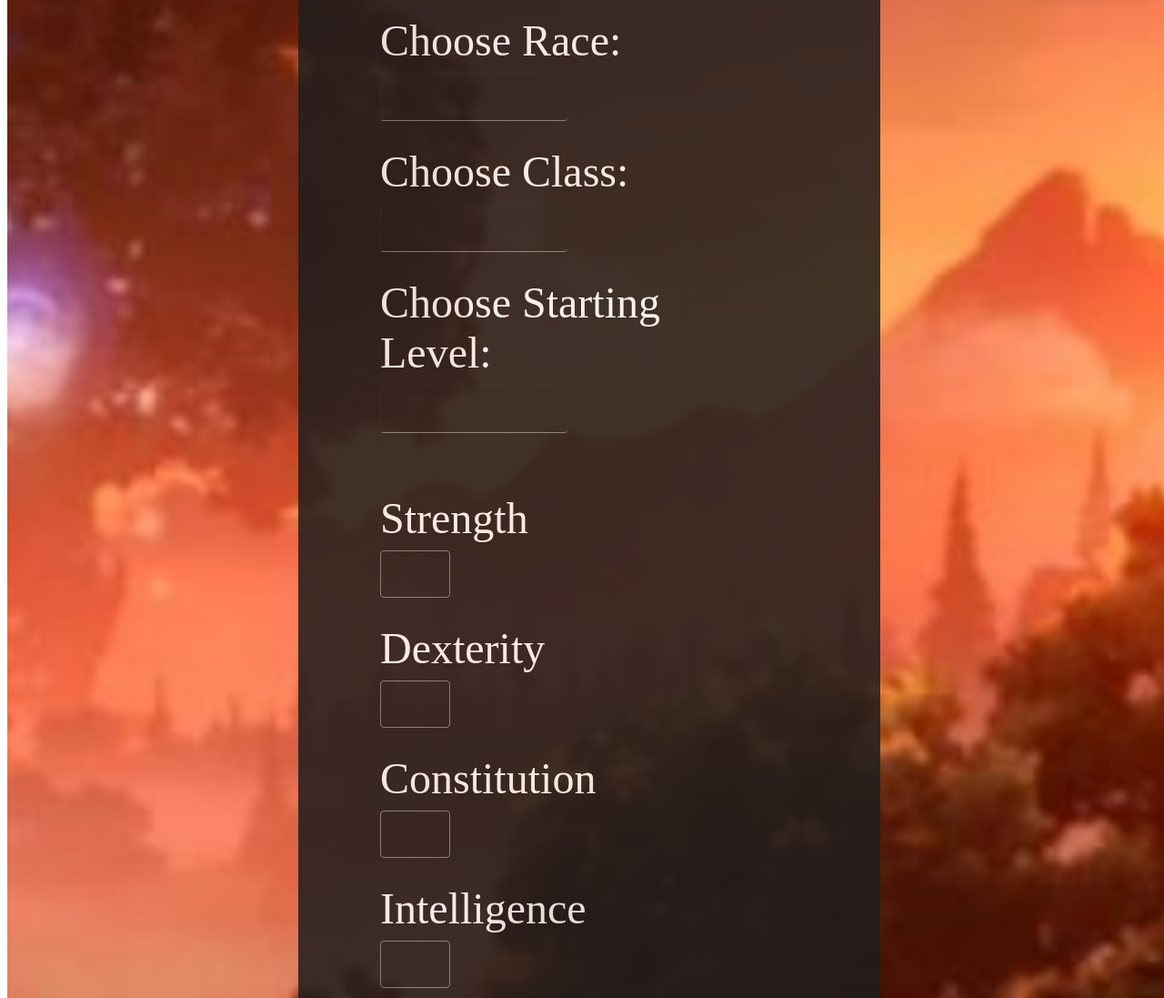
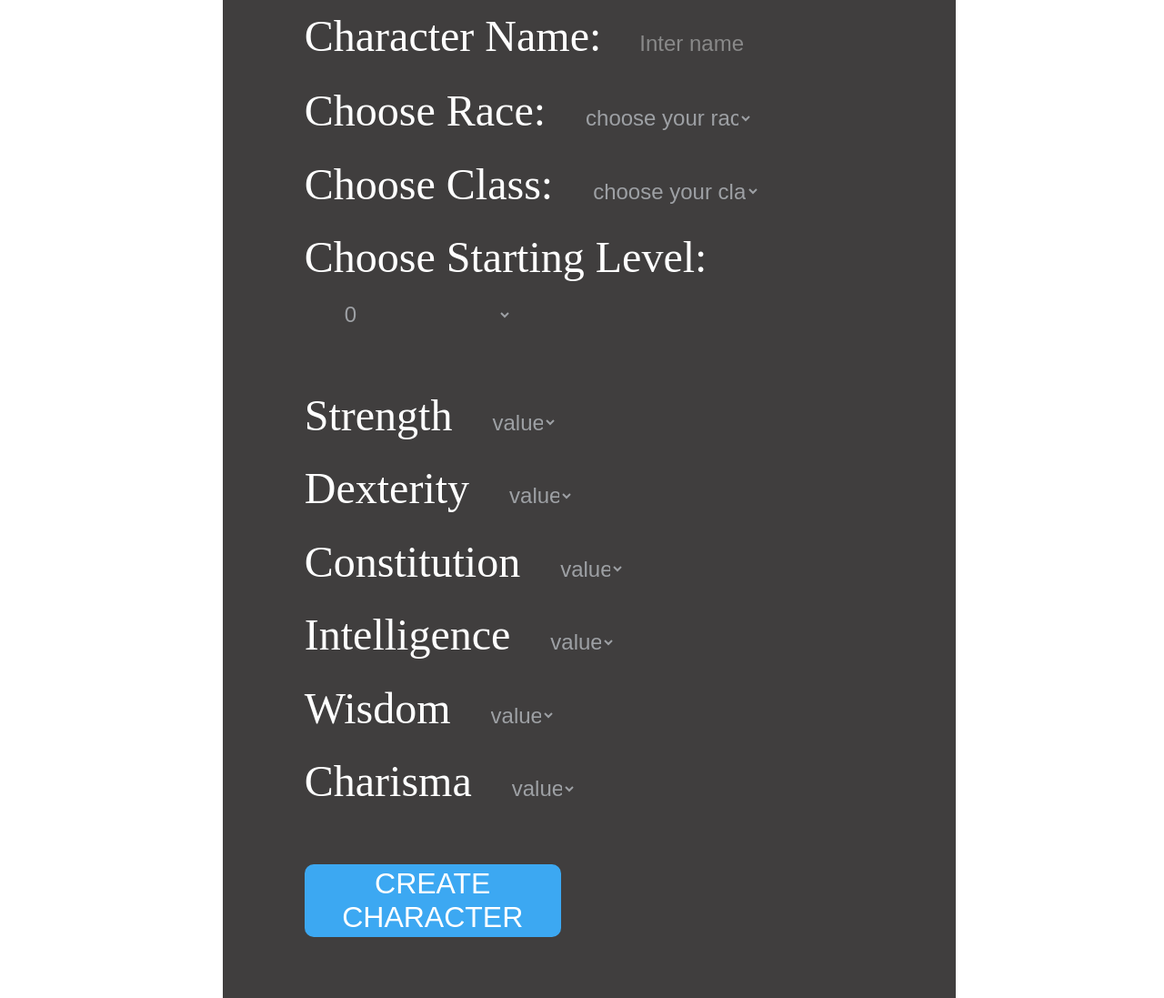
Before and after one commit to StephSilvan/fullstack-project, a React app in the folder client/: page /createCharacter in a window 1280 px wide. Shown: the part 421-1518 px from the top of the page at 91% size. Built offline with nearby package versions, Linux system fonts and the light colour scheme.

Commit message:
add standard array and sheet data render

```diff
--- a/client/src/Pages/characterSheet.js
+++ b/client/src/Pages/characterSheet.js
@@ -3,7 +3,6 @@ import axios from "axios";
 import { Link } from "react-router-dom";
 import { withRouter } from "react-router";
 import Spinner from "../components/spinner";
-
 
 class CharacterSheet extends React.Component {
   constructor(props) {
@@ -13,49 +12,66 @@ class CharacterSheet extends React.Component {
       character: {},
       id: "",
       loading: true,
-        }
+    };
   }
 
   componentDidMount() {
     const {
-            match: { params }
+      match: { params },
     } = this.props;
 
-        axios.get(`/character/${params.id}`).then((res) => {
+    axios
+      .get(`/character/${params.id}`)
+      .then((res) => {
         this.setState({
           character: res.data,
           loading: false,
         });
-        }).catch(function (error) {
+      })
+      .catch(function (error) {
         console.log("Fetching error", error);
-        })
+      });
   }
 
-
   render() {
-
+    const { character, loading } = this.state;
+    if (loading) {
+      return (
+        <div id="character_sheet">
+          <Spinner />
+        </div>
+      );
+    }
     return (
       <div id="home">
         <div id="myCharacters_content">
           <div id="myCharacters_heading">
             <div className="action_btns" id="add_character_btn_top">
               <Link to="/">
-                            <button
-                                id="new_character_btns"
-                                className=""
-                                type="button">
+                <button id="new_character_btns" className="user_action_btn" type="button">
                   Back to my characters
                 </button>
               </Link>
-
             </div>
             <div id="myCharacters_title">
               <h1>Character Sheet</h1>
             </div>
           </div>
+          <div className="charactersheet_detail">
+            <p>{character.name}</p>
+            <p>{character.race}</p>
+            <p>{character.class}</p>
+            <p>{character.level}</p>
+            <p>{character.strength}</p>
+            <p>{character.dexterity}</p>
+            <p>{character.constitution}</p>
+            <p>{character.intelligence}</p>
+            <p>{character.wisdom}</p>
+            <p>{character.charisma}</p>
           </div>
         </div>
-        )
+      </div>
+    );
   }
 }
 
--- a/client/src/components/addCharacter.js
+++ b/client/src/components/addCharacter.js
@@ -1,8 +1,11 @@
 import React from "react";
 import axios from "axios";
 import { withRouter } from "react-router";
+import { Link } from "react-router-dom";
+import { LEVEL_OPTIONS, SKILL_OPTIONS } from "../config";
 import "../styles/addCharacter.css";
 import "../styles/form.css";
+
 
 class AddCharacter extends React.Component {
   constructor(props) {
@@ -98,167 +101,242 @@ class AddCharacter extends React.Component {
   render() {
     return (
       <div className="user_page" id="add_character_page">
+        <div id="myCharacters_content">
+          <div id="myCharacters_heading">
+            <div className="action_btns" id="add_character_btn_top">
+              <Link to="/">
+                <button id="new_character_btns" className="user_action_btn" type="button">
+                  Back to my characters
+                </button>
+              </Link>
+            </div>
+            <div id="myCharacters_title">
+              <h1>Create Character</h1>
+            </div>
+          </div>
+
         <form className="add_user_form" id="add_character">
           <div id="form_block_character">
-
-            <div id="add_character_heading">
-              <p>CREATE NEW CHARACTER</p>
-            </div>
-
             <div className="form_content" id="character_form_content">
               <div className="character_form_group">
-                <label className="add_form_label character_label">Character Name: </label>
-                <div className="textInput">
+                <label className="add_character_form">
+                  Character Name:
                   <input
                     onChange={this.take}
                     name="name"
                     value={this.state.name}
                     type="text"
-                    className="add_form_control character_input"
-                    placeholder=""
-                  />
-                </div>
+                    className="character_input basic_input"
+                    placeholder="Inter name"
+                  >
+                  </input>
+                </label>
               </div>
-
               <div className="character_form_group">
-                <label className="add_form_label character_label"> Choose Race: </label>
-                <div className="textInput">
-                  <input
+                <label className="add_character_form">
+                  Choose Race:
+                  <select
                     onChange={this.take}
                     name="race"
                     value={this.state.race}
                     type="text"
-                    className="add_form_control character_input"
-                    placeholder=""
-                  />
-                </div>
+                    className="character_input basic_input"
+                    placeholder="">
+                    <option selected value="race">
+                      choose your race
+                    </option>
+                    <option value="human">Human</option>
+                    <option value="elf">Elf</option>
+                    <option value="dwarf">Dwarf</option>
+                    <option value="halfling">Halfling</option>
+                    <option value="half-orc">Half-Orc</option>
+                    <option value="half-elf">Half-Elf</option>
+                  </select>
+                </label>
               </div>
 
               <div className="character_form_group">
-                <label className="add_form_label character_label"> Choose Class: </label>
-                <div className="textInput">
-                  <input
+                <label className="add_character_form">
+                  Choose Class:
+                  <select
                     onChange={this.take}
                     name="class"
                     value={this.state.class}
                     type="text"
-                    className="add_form_control character_input"
+                    className="character_input basic_input"
                     placeholder=""
-                  />
-                </div>
+                  >
+                  <option selected value="class">
+                      choose your class
+                  </option>
+                  <option value="wizard">Wizard</option>
+                  <option value="fighter">Fighter</option>
+                  <option value="paladin">Paladin</option>
+                  <option value="rogue">Rogue</option>
+                  <option value="ranger">Ranger</option>
+                  <option value="cleric">Cleric</option>
+                  </select>
+                </label>
               </div>
 
               <div className="character_form_group">
-                <label className="add_form_label character_label">
-                  {" "}
-                  Choose Starting Level:{" "}
-                </label>
-                <div className="textInput">
-                  <input
+                <label className="add_character_form">
+                  Choose Starting Level:
+                  <select
                     onChange={this.take}
                     name="level"
                     value={this.state.level}
                     type="number"
-                    className="add_form_control character_input"
+                    className="character_input basic_input"
                     placeholder=""
-                  />
-                </div>
+                  >
+                    {LEVEL_OPTIONS.map((item) => {
+                      return(
+                      <option>{item}</option>
+                      )
+                    })}
+                  </select>
+                </label>
               </div>
               <br />
 
               <div className="character_form_group">
-                <label className="add_form_label">Strength </label>
-                <div className="textInput">
-                  <input
+                <label className="add_character_form">
+                  Strength
+                  <select
                     onChange={this.take}
                     name="strength"
                     value={this.state.strength}
                     type="number"
-                    className="add_form_control skill_input"
+                    className="character_input skill_input"
                     placeholder=""
-                  />
-                </div>
+                  >
+                    {SKILL_OPTIONS.map((item) => {
+                      return(
+                        <option>{item}</option>
+                      )
+                    })}
+                  </select>
+                </label>
               </div>
 
               <div className="character_form_group">
-                <label className="add_form_label">Dexterity</label>
-                <div className="textInput">
-                  <input
+                <label className="add_character_form">
+                  Dexterity
+                  <select
                     onChange={this.take}
                     name="dexterity"
                     value={this.state.dexterity}
                     type="number"
-                    className="add_form_control skill_input"
+                    className="character_input skill_input"
                     placeholder=""
-                  />
-                </div>
+                  >
+                    {SKILL_OPTIONS.map((item) => {
+                      return(
+                        <option>{item}</option>
+                      )
+                    })}
+                  </select>
+                </label>
               </div>
 
               <div className="character_form_group">
-                <label className="add_form_label">Constitution</label>
-                <div className="textInput">
-                  <input
+                <label className="add_character_form">
+                  Constitution
+                  <select
                     onChange={this.take}
                     name="constitution"
                     value={this.state.constitution}
                     type="number"
-                    className="add_form_control skill_input"
+                    className="character_input skill_input"
                     placeholder=""
-                  />
-                </div>
+                  >
+                     {SKILL_OPTIONS.map((item) => {
+                      return(
+                        <option>{item}</option>
+                      )
+                    })}
+                  </select>
+                </label>
               </div>
 
               <div className="character_form_group">
-                <label className="add_form_label">Intelligence</label>
-                <div className="textInput">
-                  <input
+                <label className="add_character_form">
+                  Intelligence
+
+                  <select
                     onChange={this.take}
                     name="intelligence"
                     value={this.state.intelligence}
                     type="number"
-                    className="add_form_control skill_input"
+                    className="character_input skill_input"
                     placeholder=""
-                  />
-                </div>
+                  >
+                     {SKILL_OPTIONS.map((item) => {
+                      return(
+                        <option>{item}</option>
+                      )
+                    })}
+                  </select>
+                </label>
               </div>
 
               <div className="character_form_group">
-                <label className="add_form_label">Wisdom</label>
-                <div className="textInput">
-                  <input
+                <label className="add_character_form">
+                  Wisdom
+                  <select
                     onChange={this.take}
                     name="wisdom"
                     value={this.state.wisdom}
                     type="number"
-                    className="add_form_control skill_input"
+                    className="character_input skill_input"
                     placeholder=""
-                  />
-                </div>
+                  >
+                     {SKILL_OPTIONS.map((item) => {
+                      return(
+                        <option>{item}</option>
+                      )
+                    })}
+                  </select>
+                </label>
               </div>
 
               <div className="character_form_group">
-                <label className="add_form_label">Charisma</label>
-                <div className="textInput">
-                  <input
+                <label className="add_character_form">
+                  Charisma
+
+                  <select
                     onChange={this.take}
                     name="charisma"
                     value={this.state.charisma}
                     type="number"
-                    className="add_form_control skill_input"
+                    className="character_input skill_input"
                     placeholder=""
-                  />
-                </div>
+                  >
+                    {SKILL_OPTIONS.map((item) => {
+                      return(
+                        <option>{item}</option>
+                      )
+                    })}
+                  </select>
+                </label>
               </div>
               <br />
 
               <div className="character_form_group" id="action_btns">
-                <button className="user_action_btn" type="button" onClick={this.publish}>
+
+                <button
+                  className="user_action_btn"
+                  type="button"
+                  onClick={this.publish}
+                >
                   CREATE CHARACTER
                 </button>
               </div>
             </div>
           </div>
         </form>
+        </div>
       </div>
     );
   }
--- /dev/null
+++ b/client/src/config.js
@@ -0,0 +1,2 @@
+export const LEVEL_OPTIONS = [0,1,2,3,4,5,6,7,8,9,10,11,12,13,14,15,16,17,18,19,20];
+export const SKILL_OPTIONS = ["value",8,10,12,13,14,15];
--- a/client/src/styles/addCharacter.css
+++ b/client/src/styles/addCharacter.css
@@ -1,12 +1,10 @@
 #add_character_page{
-    background-image: url("/add-character-background.jpg");
-    background-size: cover;
-    background-position: center;
-    height: 2000px;
+
 }
 
 #add_character{
     flex: 0.5;
+    margin-top: 30px;
 }
 
 #form_block_character{
@@ -25,10 +23,15 @@
     background-color:  rgb(31, 29, 29);
 
 }
-
+#myCharacters_title{
+    color: black;
+}
 .character_form_group{
     margin: 20px;
+}
 
+.add_character_form{
+    font-size: 3em;
 }
 
 .character_label{
@@ -37,16 +40,19 @@
 }
 
 .character_input{
-    width: 40%;
+    margin-left: 40px;
+    font-size: 0.5em;
     height: 50px;
     background-color:  rgb(31, 29, 29);
-    border-bottom: 1px solid gray;
+    border: none;
     border-right: 0;
+    color: #8D9095;
+}
+
+.basic_input{
+    width: 30%;
 }
 
 .skill_input{
     width: 12%;
-    height: 50px;
-    background-color:  rgb(31, 29, 29);
-    border: 1px solid gray;
 }
--- a/client/src/styles/form.css
+++ b/client/src/styles/form.css
@@ -37,13 +37,12 @@
 }
 
 .user_action_btn{
-    background-color: rgb(142, 28, 8);
+    background-color: rgb(27, 154, 240);
     width: 45%;
     height: 80px;
     font-size: 2em;
     color:white;
     border: none;
     border-radius: 10px;
-    /* box-shadow: inset 0 0 10px 5px rgba(26, 25, 25, 0.571); */
 
 }
--- a/client/src/styles/home.css
+++ b/client/src/styles/home.css
@@ -31,13 +31,8 @@
 
 #new_character_btns{
     width: 370px;
-    height: 75px;
-    color: white;
     font-weight: bold;
     font-size: 1em;
-    background-color:  rgb(142, 28, 8);
-    border: none;
-    border-radius: 10px;
 }
 
 #myCharacters_title{
```
Also changed, not shown: client/src/Pages/home.js (+1 -14 lines). Lines whose indentation alone changed are shown as unchanged.
